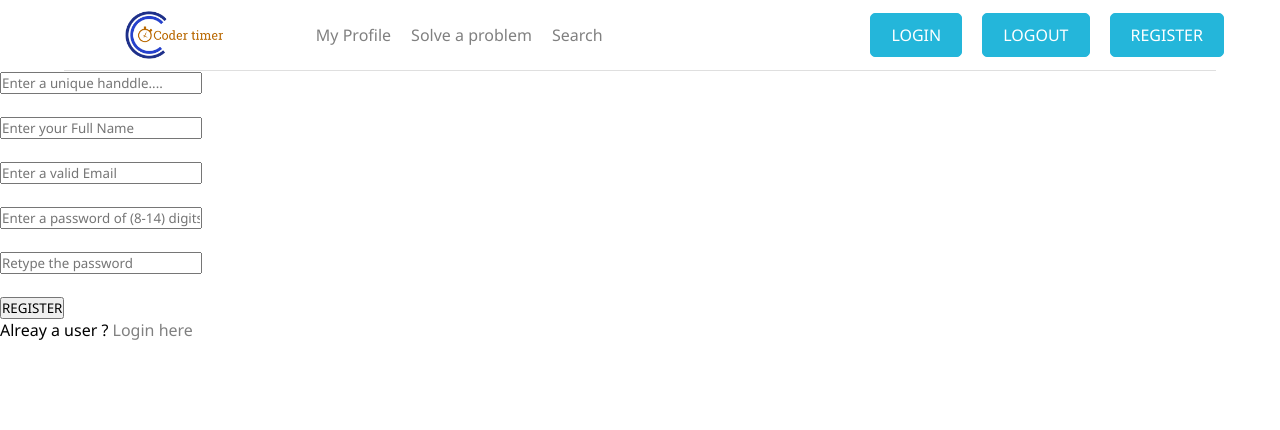
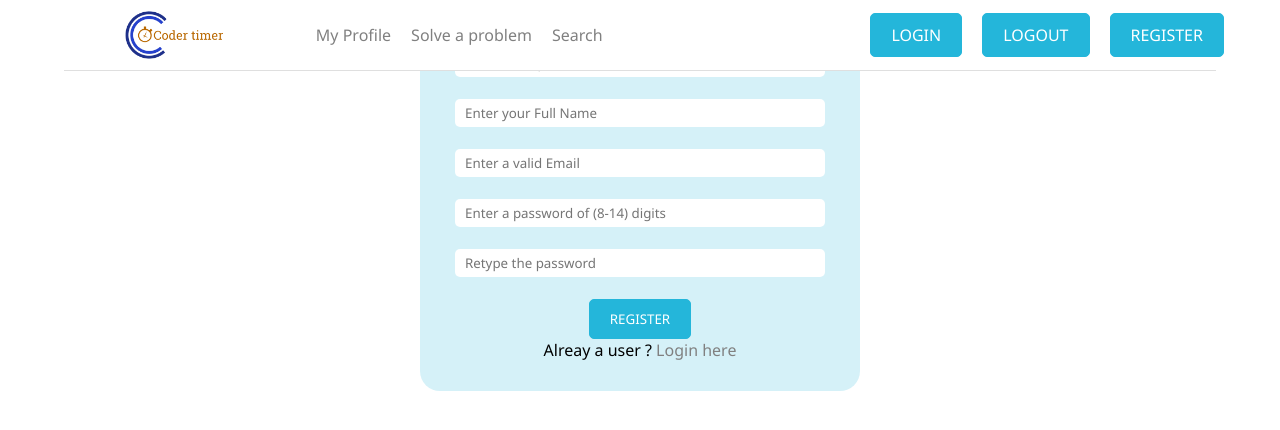
Before and after one commit to j-hossain/CoderTimer, a PHP site: page /coderRegister.php in a window 1280 px wide. Shown: the top 430 px of the page. Run offline with PHP 8.4, Linux system fonts and the light colour scheme; data that the repository does not hold is empty.

Commit message:
registration page designed

```diff
--- a/Includes/header.php
+++ b/Includes/header.php
@@ -14,7 +14,7 @@
 <div class="container">
   <div id="navBar">
       <div class="logoDiv">
-          <img src="./images/coderTimerLogo.png"   alt="">
+          <a href="./index.php"><img src="./images/coderTimerLogo.png"   alt=""></a>
       </div>
       <div class="menuDiv">
           <ul class="menuItems">
@@ -25,8 +25,8 @@
       </div>
       <div class="buttonsDiv">
           <a href="./coderLogin.php" class="linkBtn" id="lgnBtn">Login</a>
-          <a href="./coderRegister.php" class="linkBtn" id="lgtBtn">Logout</a>
-          <a href="#" class="linkBtn" id="regBtn">Register</a>
+          <a href="#" class="linkBtn" id="lgtBtn">Logout</a>
+          <a href="./coderRegister.php" class="linkBtn" id="regBtn">Register</a>
       </div>
   </div>
 </div>
--- a/Includes/userInfo.php
+++ b/Includes/userInfo.php
@@ -1,4 +1,4 @@
 <?php
-    $logState;
+    $logState=0;
     $UserHandle;
 ?>
--- a/coderLogin.php
+++ b/coderLogin.php
@@ -8,7 +8,7 @@
     include('./loginFunctions.php');
 ?>
 
-    <div class="loginBox">
+    <div class="formBox" id="loginBox">
         <form action="<?php echo htmlspecialchars($_SERVER["PHP_SELF"]); ?>" method="POST">
             <input class="inputBox" type="text" name="lgnhandInp" placeholder="Enter your handle name"></br></br>
             <input class="inputBox" type="password" name="lgnPassInp" placeholder="Enter your password"></br></br>
--- a/coderRegister.php
+++ b/coderRegister.php
@@ -7,15 +7,15 @@
     include('./registerFunctions.php');
 ?>
 <!-- end of registration code -->
-    <div class="registrationBox">
+    <div class="formBox" id="regBox">
         <!-- <form action="./register.php" method="post">emne error handle kora jhamela , tai same page ei rakhbo -->
         <form action="<?php echo htmlspecialchars($_SERVER["PHP_SELF"]);?>" method="post">
-            <input type="text" id="regHandleInp" name="regHandle" placeholder="Enter a unique handdle...."></br></br>
-            <input type="text" id="regNameInp" name="regName" placeholder="Enter your Full Name"></br></br>
-            <input type="email" id="regEmailInp" name="regMail" placeholder="Enter a valid Email"></br></br>
-            <input type="password" id="regPasswordInp" name="regPass" placeholder="Enter a password of (8-14) digits" ></br></br>
-            <input type="password" id="regPasswordConfirmInp" name="regPassCon" placeholder="Retype the password"></br></br>
-            <input type="submit" name="regSubmit" value="REGISTER">
+            <input class="inputBox" type="text" id="regHandleInp" name="regHandle" placeholder="Enter a unique handdle...."></br></br>
+            <input class="inputBox" type="text" id="regNameInp" name="regName" placeholder="Enter your Full Name"></br></br>
+            <input class="inputBox" type="email" id="regEmailInp" name="regMail" placeholder="Enter a valid Email"></br></br>
+            <input class="inputBox" type="password" id="regPasswordInp" name="regPass" placeholder="Enter a password of (8-14) digits" ></br></br>
+            <input class="inputBox" type="password" id="regPasswordConfirmInp" name="regPassCon" placeholder="Retype the password"></br></br>
+            <input class="linkBtn" type="submit" name="regSubmit" value="REGISTER">
         </form>
         <p>Alreay a user ? <a href="./coderLogin.php">Login here</a></p>
     </div>
--- a/css/loginPage.css
+++ b/css/loginPage.css
@@ -1,4 +1,4 @@
-.loginBox{
+.formBox{
     width: 400px;
     margin: 0 auto;
     margin-top: 25%;
@@ -9,7 +9,7 @@
     border-radius: 20px;
 }
 
-.loginBox .inputBox{
+.formBox .inputBox{
     width: 350px;
     border: none;
     padding: 5px 10px;
```
